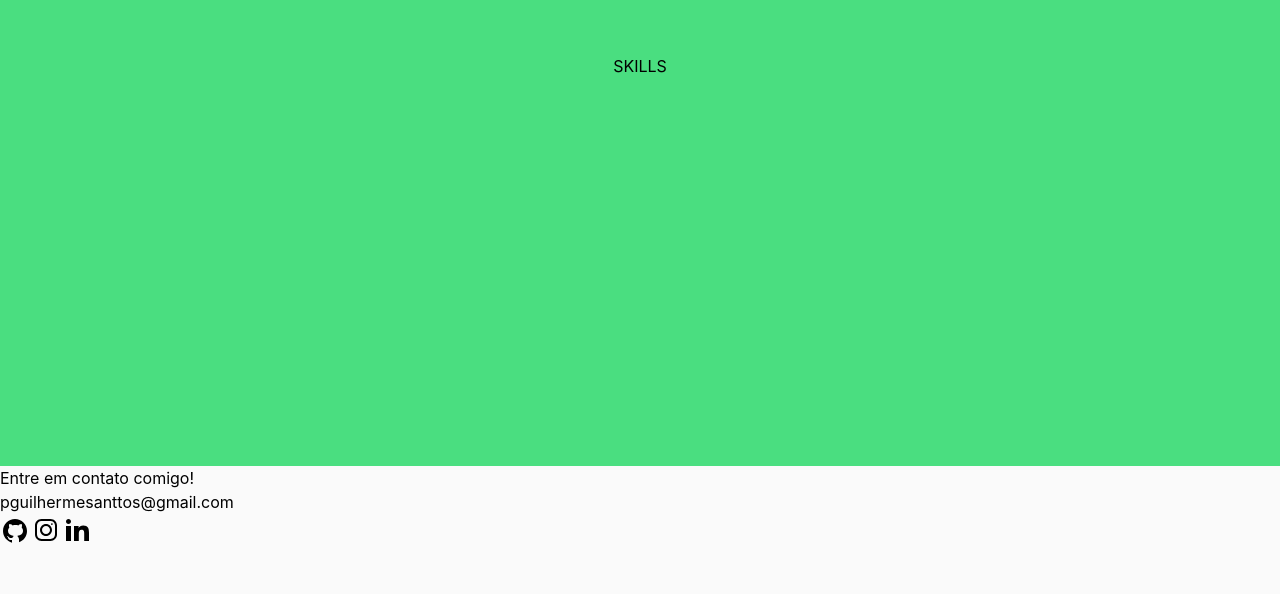
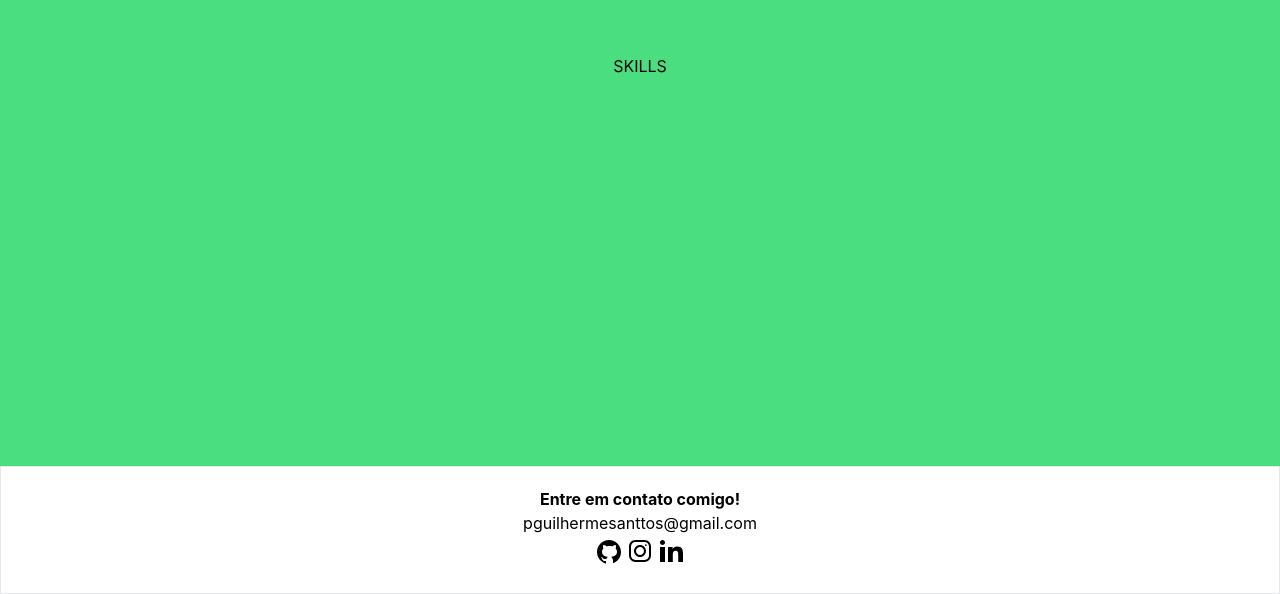
Before and after one commit to pguilhermef/pguilherme-portfolio, a Next.js app: page / in a window 1280 px wide. Shown: the part 2455-3049 px from the top of the page. Before the commit the page ends 3007 px from the top, so only its background shows below. Built offline with nearby package versions, Linux system fonts and the light colour scheme.

Commit message:
feat: Aumenta tamanho do footer e alinha as divs

```diff
--- a/components/Footer.js
+++ b/components/Footer.js
@@ -11,11 +11,11 @@ const links = [
 
 function Footer() {
   return (
-    <>
-    <div>
-      <span id='about'>Entre em contato comigo!</span>
+    <footer className='h-32 bg-white border flex justify-center items-center'>
+      <div className="flex flex-col justify-center items-center">
+        <p id='about' className="cursor-default font-bold">Entre em contato comigo!</p>
         <p>
-        <a  href="mailto:pguilhermesanttos@gmail.com">pguilhermesanttos@gmail.com</a>
+          pguilhermesanttos@gmail.com
         </p>
         <div>
         {links.map((item) => (
@@ -28,7 +28,7 @@ function Footer() {
         ))}
         </div>
       </div>
-    </>
+    </footer>
   )
 }
 
```
Lines whose indentation alone changed are shown as unchanged.
